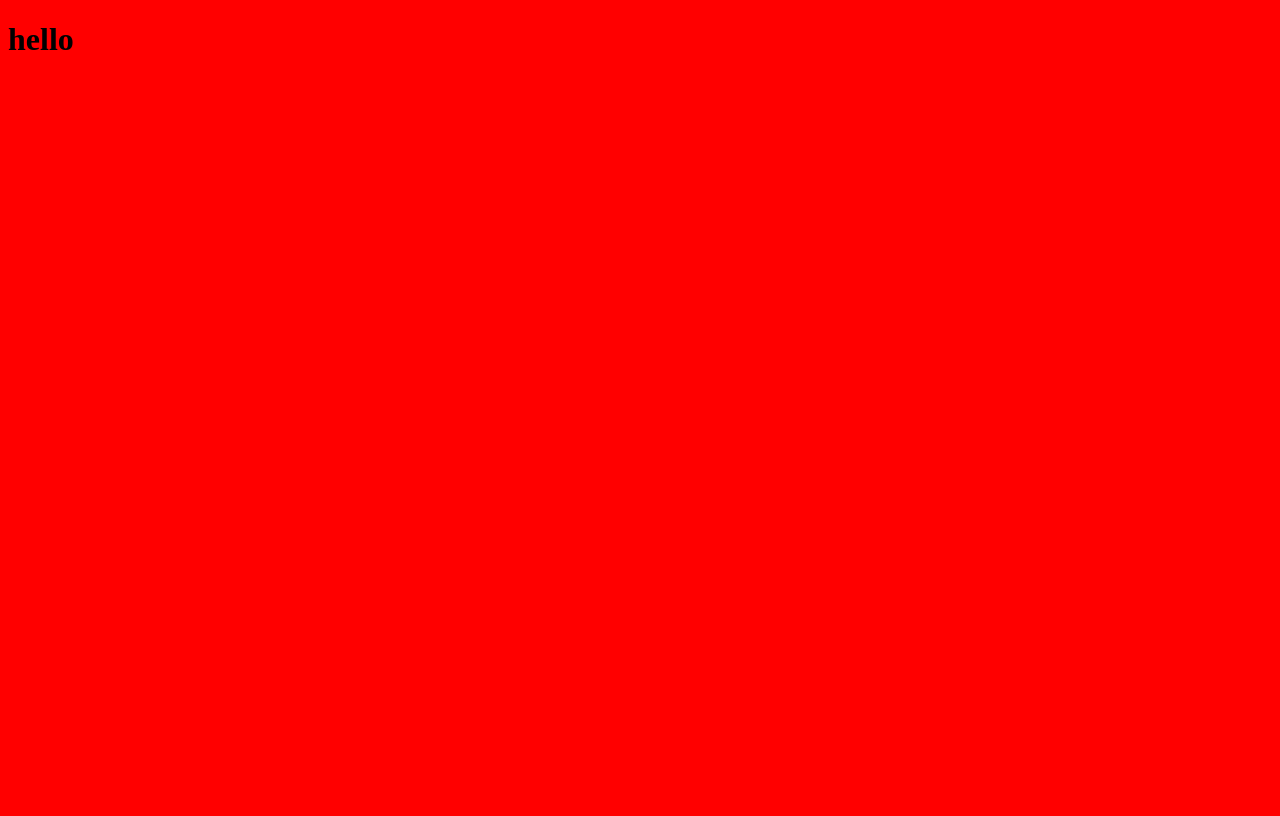
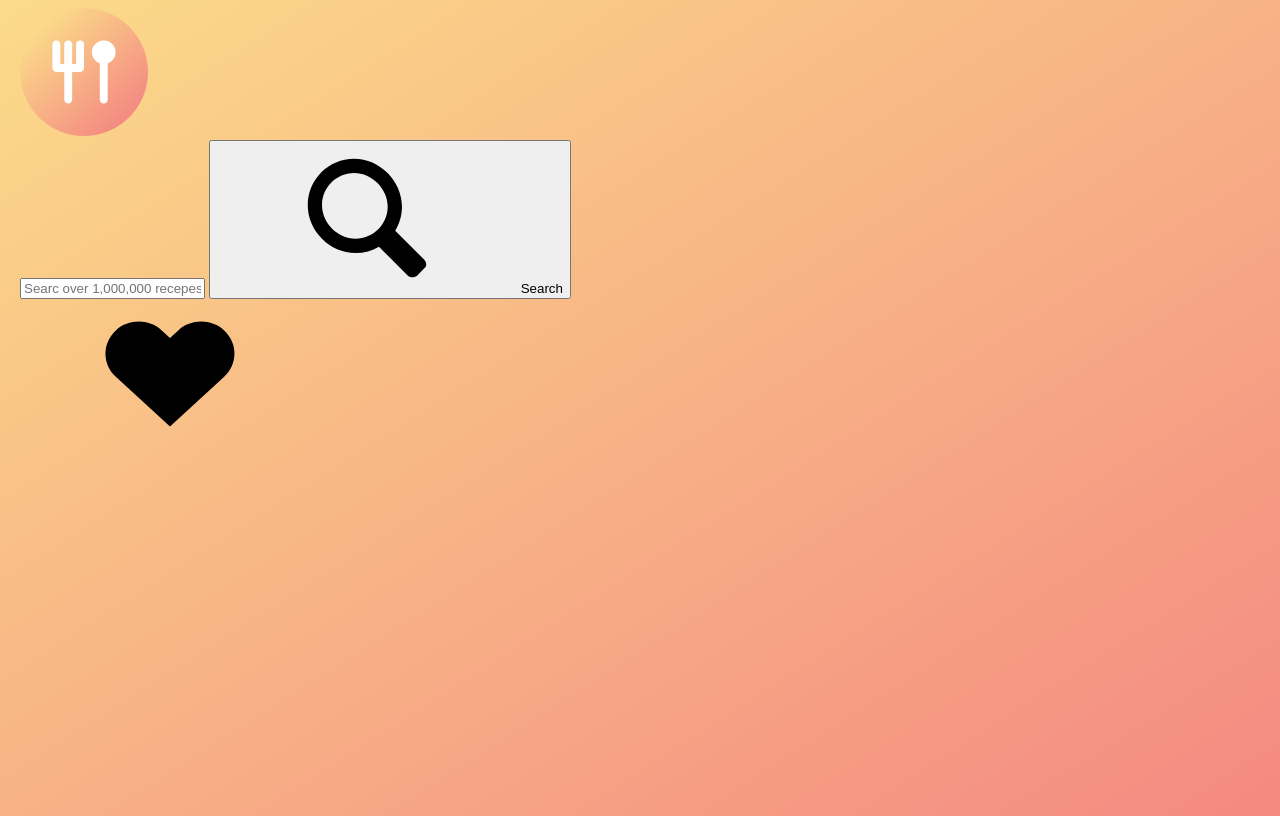
Before and after one commit to milosostojic95/forkify, a website built with webpack: page src/index.html in a window 1280 px wide. Built offline with nearby package versions, Linux system fonts and the light colour scheme.

Commit message:
Added header nad background

```diff
--- a/package.json
+++ b/package.json
@@ -19,6 +19,7 @@
   "homepage": "https://github.com/milosostojic95/recipes_search#readme",
   "devDependencies": {
     "css-loader": "^3.5.3",
+    "file-loader": "^6.0.0",
     "html-loader": "^1.1.0",
     "html-webpack-plugin": "^4.3.0",
     "mini-css-extract-plugin": "^0.9.0",
@@ -27,5 +28,6 @@
     "webpack": "^4.43.0",
     "webpack-cli": "^3.3.11",
     "webpack-dev-server": "^3.11.0"
-  }
+  },
+  "dependencies": {}
 }
--- a/src/index.html
+++ b/src/index.html
@@ -6,6 +6,35 @@
   <title>Document</title>
 </head>
 <body>
-  <h1>hello</h1>
+  <section class="forkify">
+    <div class="row">
+      <div class="forkify-wrapper">
+        <header class="header">
+          <div class="logo-img">
+            <img src="./images/favicon.png" alt="">
+            <form class="search-form">
+              <input type="text" class="search-field" placeholder="Searc over 1,000,000 recepes...">
+              <button class="btn btn-search">
+                <svg class="search__icon">
+                  <use href="./images/icons.svg#icon-magnifying-glass"></use>
+                </svg>
+                <span>Search</span>
+              </button>
+            </form>
+            <div class="likes">
+              <div class="likes-field">
+                <svg class="likes-icon">
+                    <use href="./images/icons.svg#icon-heart"></use>
+                </svg>
+            </div>
+            </div>
+          </div>
+        </header>
+        <div class="results"></div>
+        <div class="recipe"></div>
+        <div class="shooping"></div>
+      </div>
+    </div>
+  </section>
 </body>
 </html>
--- a/src/js/index.js
+++ b/src/js/index.js
@@ -1 +1,2 @@
 import '../sass/main.scss';
+const x = 23;
--- /dev/null
+++ b/src/sass/base/_base.scss
@@ -0,0 +1,11 @@
+body {
+  background: linear-gradient(to right bottom, #FBDB89, #F48982);
+  background-size: cover;
+  background-repeat: no-repeat;
+  min-height: 100vh;
+}
+
+.row {
+  max-width: 1240px;
+  margin: 0 auto;
+}
--- a/src/sass/main.scss
+++ b/src/sass/main.scss
@@ -1,3 +1,3 @@
-body {
-  background: red;
-}
+// base scss
+@import './base/variables';
+@import './base/base';
--- a/webpack.config.js
+++ b/webpack.config.js
@@ -32,6 +32,19 @@ module.exports = {
         use: {
           loader: 'html-loader',
         }
+      },
+      {
+        test: /\.(svg|png|jpe?g|gif)$/,
+        use: [
+          {
+            loader: 'file-loader',
+            options: {
+              name: '[name].[ext]',
+              outputPath: 'images',
+              esModule: false
+            }
+          }
+        ]
       }
     ]
   }
```
Also changed, not shown: dist/bundle.js, dist/images/favicon.png (added), dist/index.html, src/images/favicon.png (added), src/images/icons.svg (added), src/sass/base/_variables.scss (added), 1 other file.
